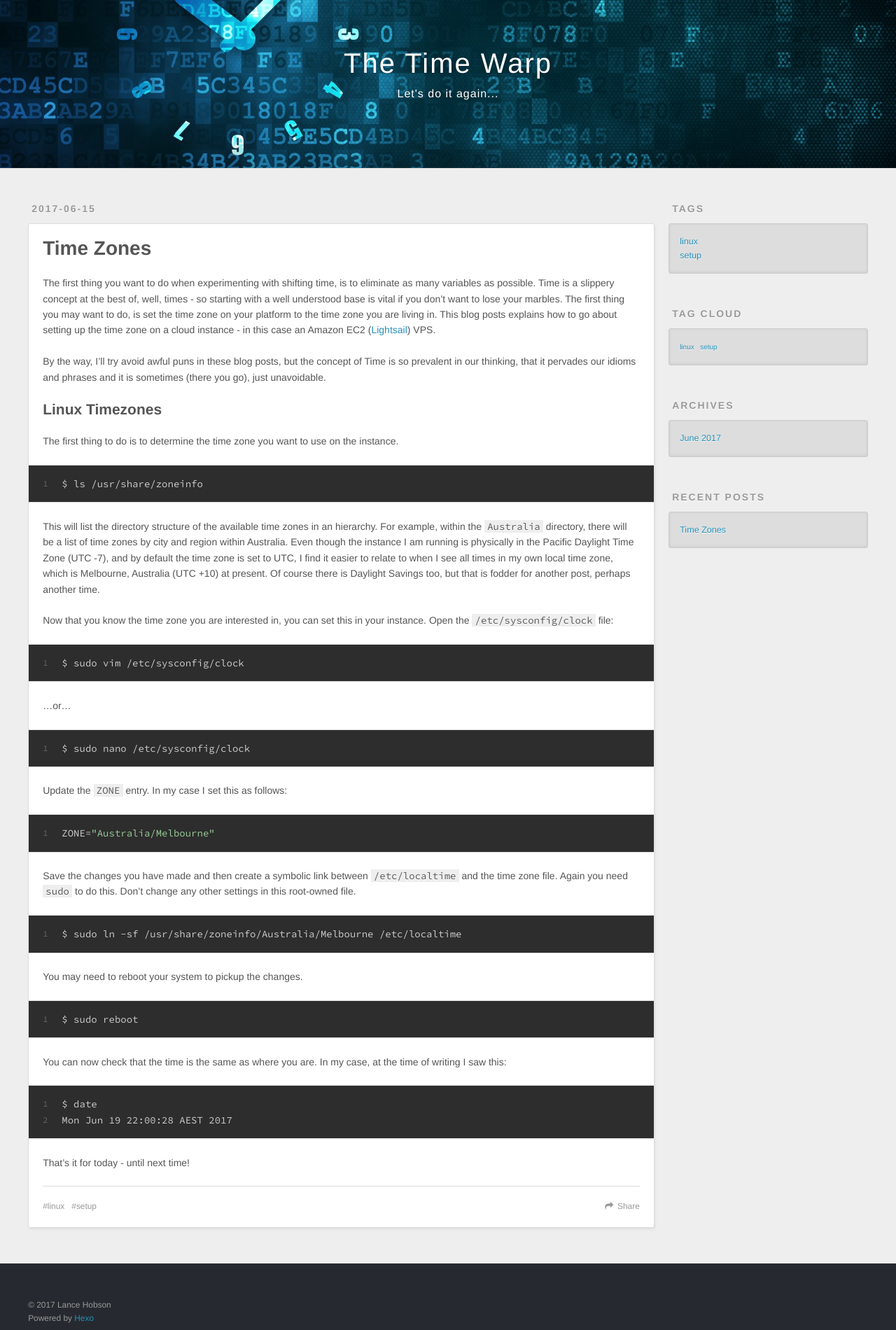
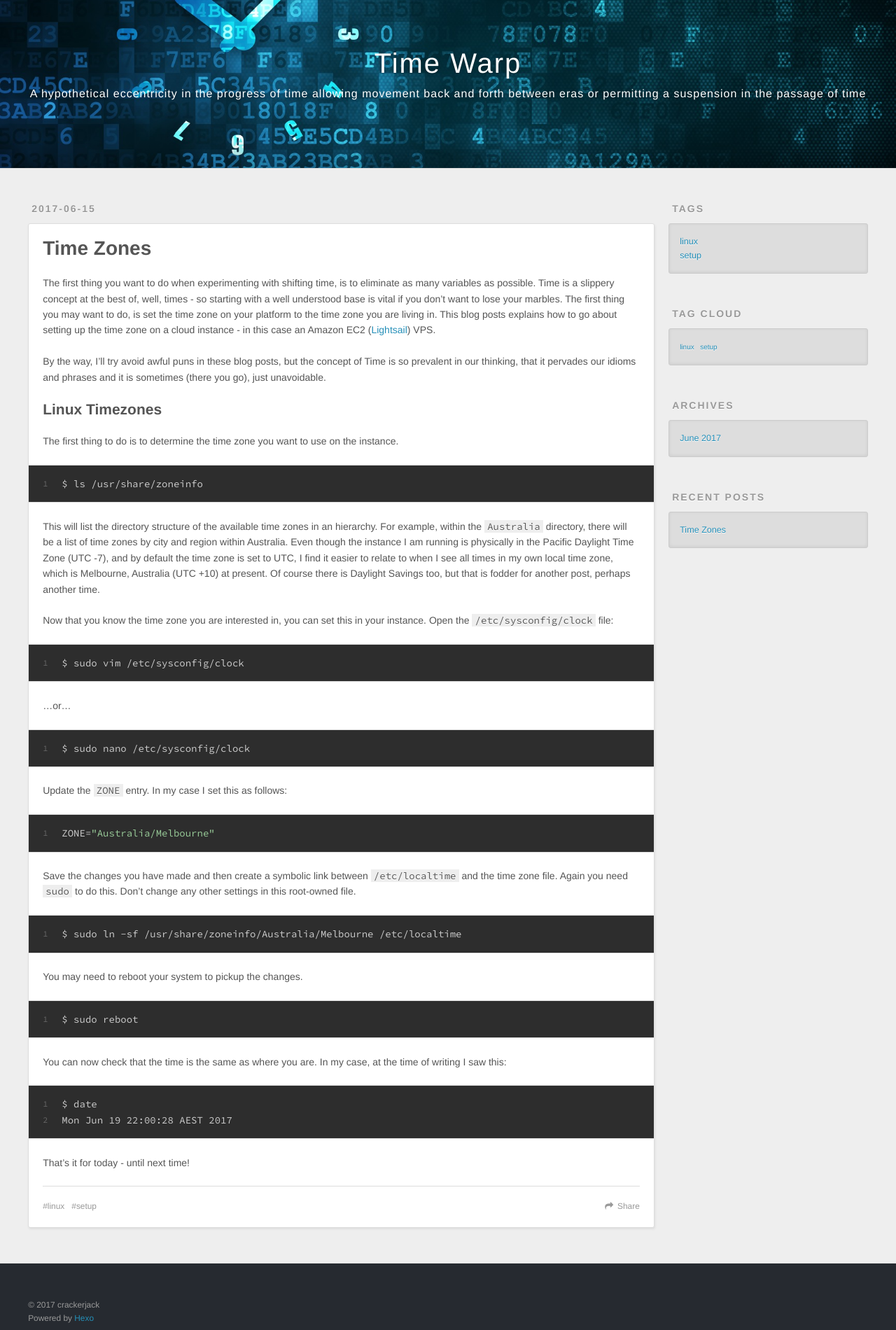
Before and after one commit to crackerjack/psynchronos, a plain HTML site: page index.html in a window 1280 px wide. Shown: the part 60-1960 px from the top of the page at 70% size. Drawn offline with nearby package versions, Linux system fonts and the light colour scheme.

Commit message:
Site updated: 2017-06-21 17:33:26

```diff
--- a/index.html
+++ b/index.html
@@ -3,19 +3,19 @@
 <head>
   <meta charset="utf-8">
 
-  <title>The Time Warp</title>
+  <title>Time Warp</title>
   <meta name="viewport" content="width=device-width, initial-scale=1, maximum-scale=1">
   <meta name="description" content="A blog about shifting, stopping and saving time.">
 <meta property="og:type" content="website">
-<meta property="og:title" content="The Time Warp">
+<meta property="og:title" content="Time Warp">
 <meta property="og:url" content="https://github.com/crackerjack/psynchronos/index.html">
-<meta property="og:site_name" content="The Time Warp">
+<meta property="og:site_name" content="Time Warp">
 <meta property="og:description" content="A blog about shifting, stopping and saving time.">
 <meta name="twitter:card" content="summary">
-<meta name="twitter:title" content="The Time Warp">
+<meta name="twitter:title" content="Time Warp">
 <meta name="twitter:description" content="A blog about shifting, stopping and saving time.">
 
-    <link rel="alternate" href="/atom.xml" title="The Time Warp" type="application/atom+xml">
+    <link rel="alternate" href="/atom.xml" title="Time Warp" type="application/atom+xml">
 
 
     <link rel="icon" href="/favicon.png">
@@ -36,11 +36,11 @@
   <div id="header-outer" class="outer">
     <div id="header-title" class="inner">
       <h1 id="logo-wrap">
-        <a href="/psynchronos/" id="logo">The Time Warp</a>
+        <a href="/psynchronos/" id="logo">Time Warp</a>
       </h1>
 
         <h2 id="subtitle-wrap">
-          <a href="/psynchronos/" id="subtitle">Let&#39;s do it again...</a>
+          <a href="/psynchronos/" id="subtitle">A hypothetical eccentricity in the progress of time allowing movement back and forth between eras or permitting a suspension in the passage of time</a>
         </h2>
 
     </div>
@@ -111,7 +111,7 @@
 
     </div>
     <footer class="article-footer">
-      <a data-url="https://github.com/crackerjack/psynchronos/2017/06/15/timezones/" data-id="cj3xxwx290000rjp51yzmk2og" class="article-share-link">Share</a>
+      <a data-url="https://github.com/crackerjack/psynchronos/2017/06/15/timezones/" data-id="cj46omiux0000y1p533rfrkpt" class="article-share-link">Share</a>
 
 
   <ul class="article-tag-list"><li class="article-tag-list-item"><a class="article-tag-list-link" href="/psynchronos/tags/linux/">linux</a></li><li class="article-tag-list-item"><a class="article-tag-list-link" href="/psynchronos/tags/setup/">setup</a></li></ul>
@@ -182,7 +182,7 @@
 
   <div class="outer">
     <div id="footer-info" class="inner">
-      &copy; 2017 Lance Hobson<br>
+      &copy; 2017 crackerjack<br>
       Powered by <a href="http://hexo.io/" target="_blank">Hexo</a>
     </div>
   </div>
```
Also changed, not shown: 2017/06/15/timezones/index.html (+7 -7 lines), archives/2017/06/index.html (+8 -8 lines), archives/2017/index.html (+8 -8 lines), archives/index.html (+8 -8 lines), tags/linux/index.html (+8 -8 lines), tags/setup/index.html (+8 -8 lines).
